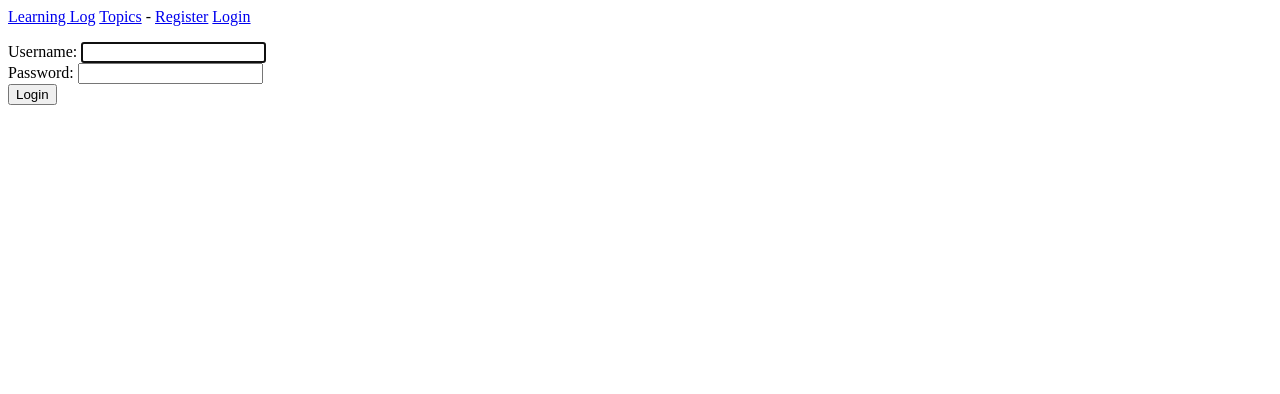
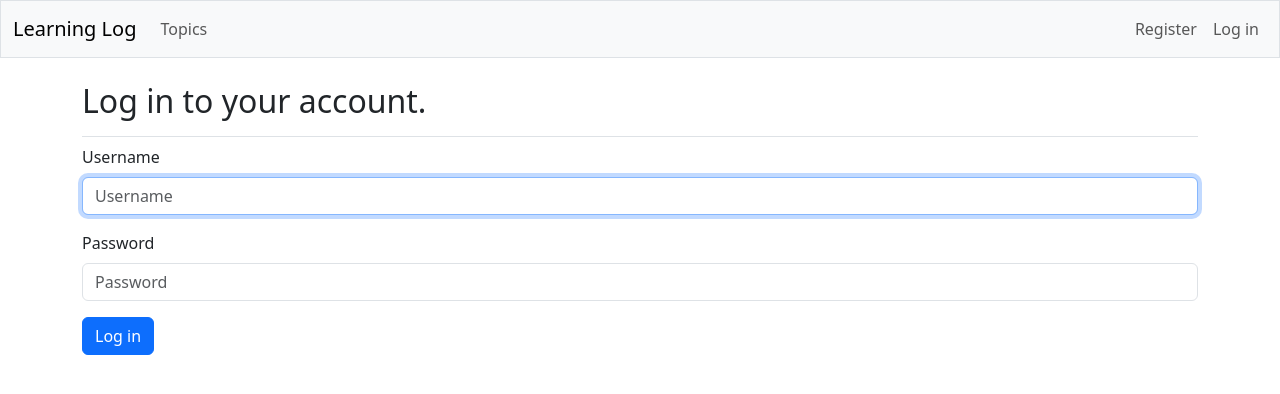
Before and after one commit to k1mIurii/django_revise, a Django app: page /accounts/login/ in a window 1280 px wide. Shown: the top 394 px of the page. Run offline with Django 5.2, Linux system fonts and the light colour scheme; some libraries are stand-ins or nearby versions.

Commit message:
Bootstrap added

```diff
--- a/accounts/templates/registration/login.html
+++ b/accounts/templates/registration/login.html
@@ -1,15 +1,16 @@
 {% extends 'learning_logs/base.html' %}
+{% load django_bootstrap5 %}
+
+{% block page_header %}
+  <h2>Log in to your account.</h2>
+{% endblock page_header %}
 
 {% block content %}
 
-  {% if form.errors %}
-    <p>Your username and password didn't match. Please try again.</p>
-  {% endif %}
-
-  <form action="{% url 'accounts:login' %}" method="post">
+  <form action="{% url 'accounts:login' %}" method='post'>
     {% csrf_token %}
-    {{ form.as_div }}
-    <button name="submit">Login</button>
+    {% bootstrap_form form %}
+    {% bootstrap_button button_type="submit" content="Log in" %}
   </form>
 
 {% endblock content %}
--- a/learning_logs/templates/learning_logs/base.html
+++ b/learning_logs/templates/learning_logs/base.html
@@ -1,21 +1,74 @@
-<p>
-  <a href="{% url 'learning_logs:index' %}">Learning Log</a>
-  <a href="{% url 'learning_logs:topics' %}">Topics</a> -
+<!doctype html>
+<html lang="en">
+<head>
+  <meta charset="utf-8">
+  <meta name="viewport" content="width=device-width, initial-scale=1">
+  <title>Learning Log</title>
+
+  {% load django_bootstrap5 %}
+  {% bootstrap_css %}
+  {% bootstrap_javascript %}
+
+</head>
+<body>
+  <nav class="navbar navbar-expand-md navbar-light bg-light mb-4 border">
+    <div class="container-fluid">
+      <a class="navbar-brand" href="{% url 'learning_logs:index' %}">
+          Learning Log</a>
+
+      <button class="navbar-toggler" type="button" data-bs-toggle="collapse"
+        data-bs-target="#navbarCollapse" aria-controls="navbarCollapse"
+        aria-expanded="false" aria-label="Toggle navigation">
+        <span class="navbar-toggler-icon"></span>
+      </button>
+
+      <div class="collapse navbar-collapse" id="navbarCollapse">
+        <ul class="navbar-nav me-auto mb-2 mb-md-0">
+          <li class="nav-item">
+            <a class="nav-link" href="{% url 'learning_logs:topics' %}">
+              Topics</a></li>
+        </ul> <!-- End of links on left side of navbar -->
+
+        <!-- Account-related links -->
+        <ul class="navbar-nav ms-auto mb-2 mb-md-0">
+
           {% if user.is_authenticated %}
-    Hello, {{ user.username }}
+            <li class="nav-item">
+              <span class="navbar-text me-2">Hello, {{ user.username }}.
+                </span></li>
           {% else %}
-    <a href="{% url 'accounts:register' %}">Register</a>
-    <a href="{% url 'accounts:login' %}">Login</a>
+            <li class="nav-item">
+              <a class="nav-link" href="{% url 'accounts:register' %}">
+                  Register</a></li>
+            <li class="nav-item">
+              <a class="nav-link" href="{% url 'accounts:login' %}">
+                  Log in</a></li>
           {% endif %}
 
+        </ul> <!-- End of account-related links -->
+
         {% if user.is_authenticated %}
-    <hr />
-    <form action="{% url 'accounts:logout' %}" method="post">
+          <form action="{% url 'accounts:logout' %}" method='post'>
             {% csrf_token %}
-      <button name="submit">Logout</button>
+            <button name='submit' class='btn btn-outline-secondary btn-sm'>
+              Log out</button>
           </form>
         {% endif %}
-</p>
 
-{% block content %}
-{% endblock content %}
+      </div> <!-- Closes collapsible parts of navbar -->
+
+    </div> <!-- Closes navbar's container -->
+  </nav> <!-- End of navbar -->
+
+  <main class="container">
+    <div class="pb-2 mb-2 border-bottom">
+      {% block page_header %}{% endblock page_header %}
+    </div>
+
+    <div>
+      {% block content %}{% endblock content %}
+    </div>
+  </main>
+
+</body>
+</html>
--- a/ll_project/settings.py
+++ b/ll_project/settings.py
@@ -34,6 +34,8 @@ INSTALLED_APPS = [
     #My apps
     'learning_logs',
     'accounts',
+    #Third-party apps
+    'django_bootstrap5',
     #Default Django Apps
     'django.contrib.admin',
     'django.contrib.auth',
```
Also changed, not shown: learning_logs/templates/learning_logs/index.html (+14 -5 lines), learning_logs/templates/learning_logs/topic.html (+20 -15 lines), learning_logs/templates/learning_logs/topics.html (+10 -6 lines), db.sqlite3, 1 other file. Lines whose indentation alone changed are shown as unchanged.
